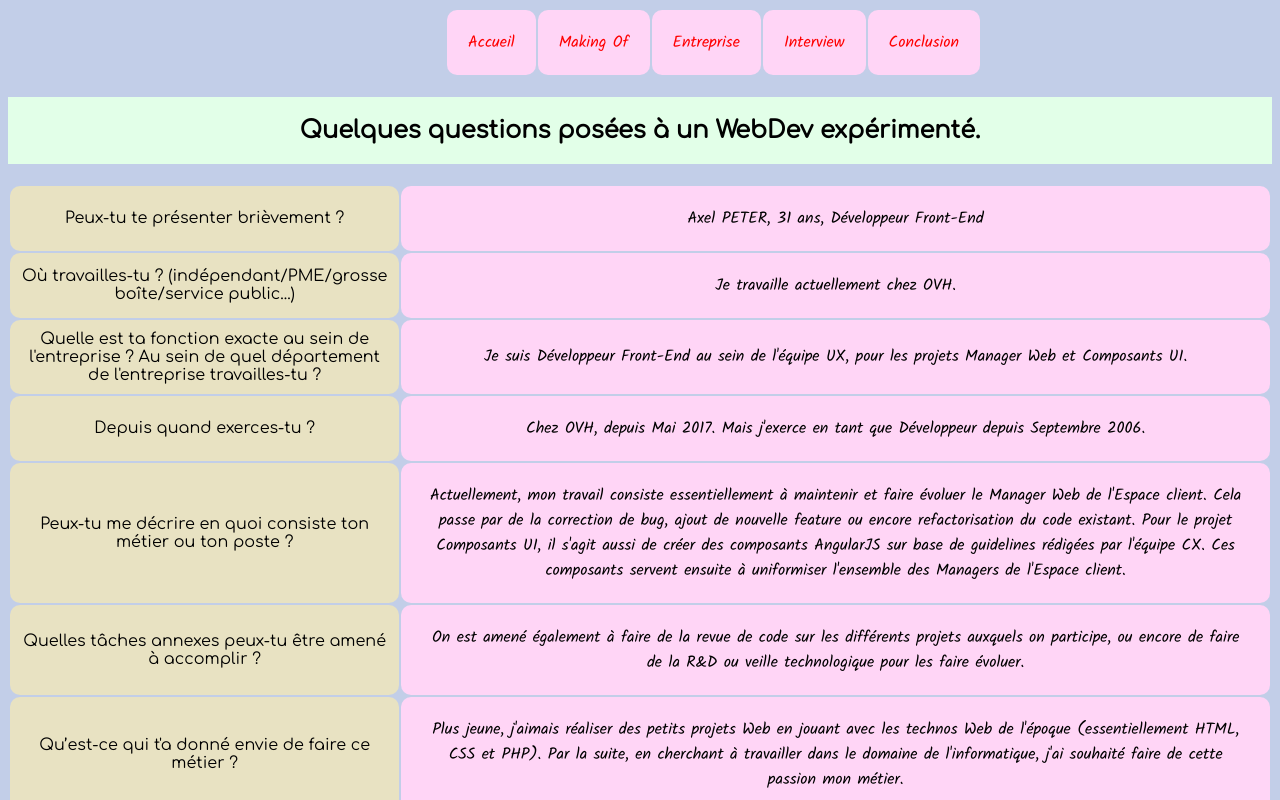
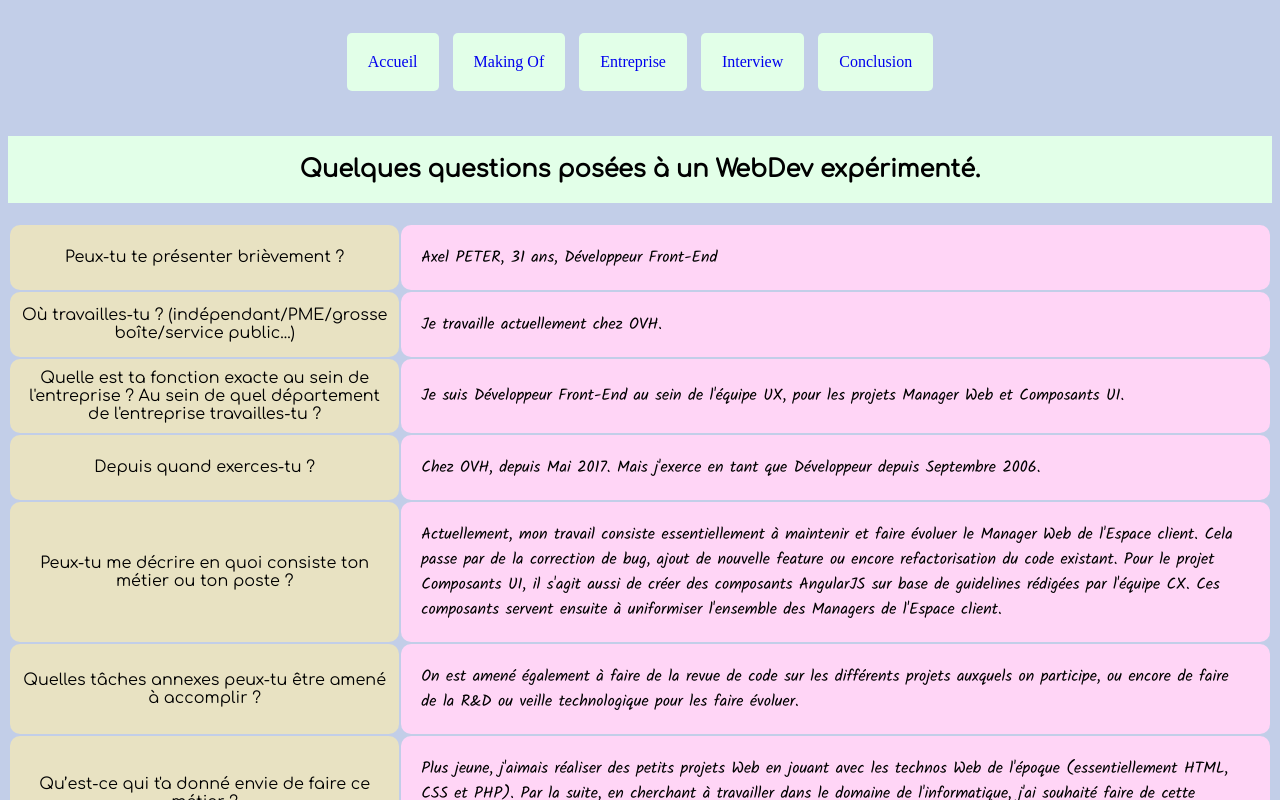
Before and after one commit to jordanpeter/interview-webdev, a plain HTML site: page interview.html in a window 1280 px wide. Shown: the top 800 px of the page. Drawn offline with Linux system fonts and the light colour scheme.

Commit message:
Upload interview webdev

```diff
--- a/interview.html
+++ b/interview.html
@@ -10,15 +10,13 @@
     <body>
       <!-- Menu -->
       <nav>
-        <table>
-          <tr>
-            <td><a href="index.html" target ="_blank" rel="noopener noreferrer">Accueil</a></td>
-            <td><a href="makingof.html" target ="_blank" rel="noopener noreferrer">Making Of</a></td>
-            <td><a href="entreprise.html" target ="_blank" rel="noopener noreferrer">Entreprise</a></td>
-            <td><a href="interview.html" target ="_blank" rel="noopener noreferrer">Interview</a></td>
-            <td><a href="conclusion.html" target ="_blank" rel="noopener noreferrer">Conclusion</a></td>
-          </tr>
-        </table>
+        <ul>
+            <li><a href="index.html">Accueil</a></li>
+            <li><a href="makingof.html">Making Of</a></li>
+            <li><a href="entreprise.html">Entreprise</a></li>
+            <li><a href="interview.html">Interview</a></li>
+            <li><a href="conclusion.html">Conclusion</a></li>
+        </ul>
       </nav>
       <!-- Conteneur qui contiendra la grille avec les textes et/où images -->
       <section>
--- a/style.css
+++ b/style.css
@@ -2,19 +2,39 @@ body{
   background-color: #C2CEE8;
 }
 
-nav table{
+nav ul{
   padding: 20px;
-  display: inline;
   list-style-type: none;
+  align-items: center;
+  max-width: 600px;
+  margin: auto;
   text-align: center;
-  margin-left: 33%;
 }
 
+nav li{
+  display: inline-block;
+  margin: 5px;
+  background-color: #E2FFE8;
+  padding: 20px;
+  border-radius: 5px;
+}
 a{
   text-decoration: none;
-  color: red;
   padding: 1px;
   border-radius: 5px;
+}
+
+li:hover{
+  background-color: #FFD5F6;
+  padding: 20px;
+}
+
+a:hover{
+  color: red;
+}
+
+a:visited{
+  color: green;
 }
 
 h2{
@@ -29,10 +49,12 @@ article p{
   background-color: #FFD5F6;
   padding: 20px;
   font-family: 'Kalam', cursive;
+  max-width: 600px;
+  margin: auto;
 }
 
 table td{
-  text-align: center;
+  text-align: left;
   background-color: #FFD5F6;
   padding: 20px;
   font-family: 'Kalam', cursive;
```
Also changed, not shown: conclusion.html (+7 -9 lines), entreprise.html (+7 -9 lines), index.html (+8 -9 lines), makingof.html (+7 -9 lines).
